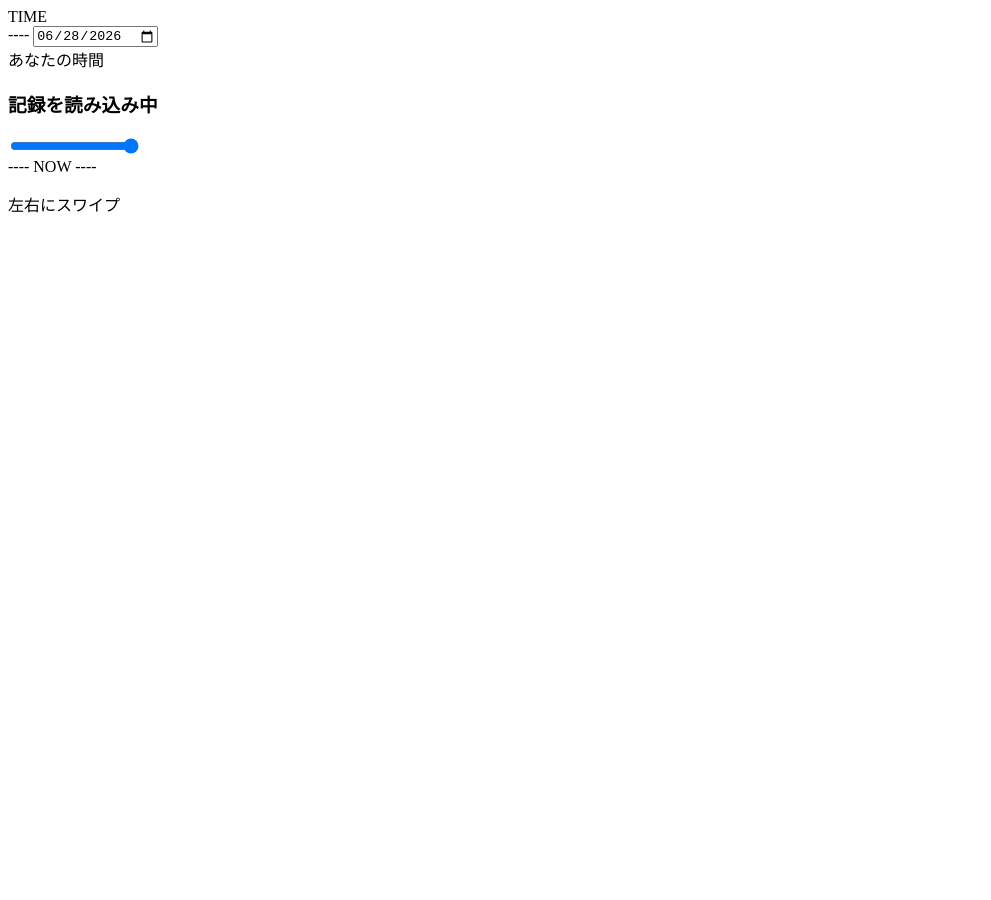
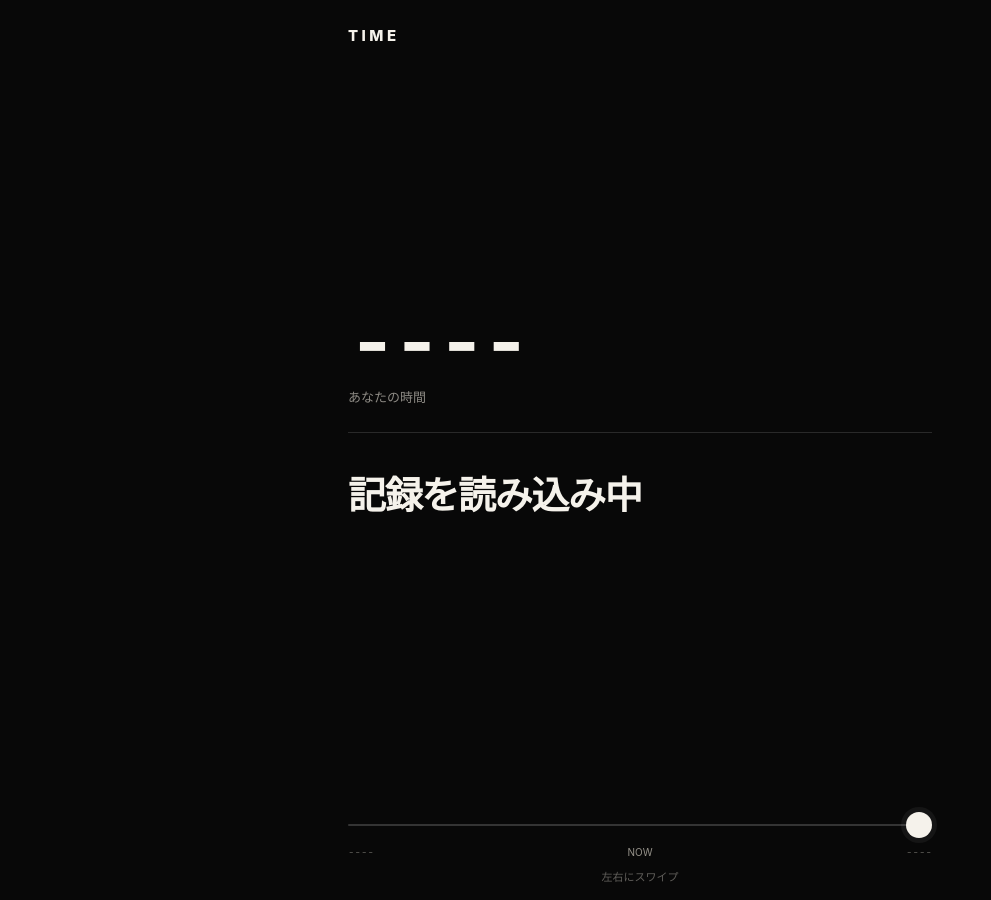
Before and after one commit to fujimototaku/fujimototaku.github.io, a Jekyll site: the page built from time-machine/index.html, in a window 1280 px wide. Shown: the whole page, without its empty margins (0-991 px from the left). Built offline with Jekyll 4.4.1, drawn with Linux system fonts in a browser that asks for light colours.

Commit message:
Simplify TIME mobile interaction

```diff
--- a/assets/time-machine.css
+++ b/assets/time-machine.css
@@ -1,252 +1,41 @@
-.time-machine {
-  --tm-screen: #17241d;
-  --tm-glow: #d7e8cc;
-  --tm-line: #8c948c;
+:root{
+  color-scheme:dark;
+  --bg:#080808;--fg:#f5f2eb;--muted:#8d8a84;--line:#292929;--panel:#111;
 }
-
-.time-machine .tm-console {
-  padding: 0.75rem;
-  background: #d7d7cf;
-  border: 2px outset #f0f0e9;
-}
-
-.tm-screen {
-  position: relative;
-  overflow: hidden;
-  padding: 0.9rem 0.8rem 0.75rem;
-  color: var(--tm-glow);
-  background: var(--tm-screen);
-  border: 2px inset #8f938d;
-  font-family: ui-monospace, "SFMono-Regular", Consolas, "Liberation Mono", monospace;
-  text-align: center;
-}
-
-.tm-screen::after {
-  content: "";
-  position: absolute;
-  inset: 0;
-  pointer-events: none;
-  background: repeating-linear-gradient(
-    to bottom,
-    rgba(255,255,255,0.025) 0,
-    rgba(255,255,255,0.025) 1px,
-    transparent 1px,
-    transparent 4px
-  );
-}
-
-.tm-date-display {
-  position: relative;
-  z-index: 1;
-  margin: 0;
-  font-size: clamp(1.45rem, 7vw, 2.6rem);
-  letter-spacing: 0.04em;
-  line-height: 1.15;
-  text-shadow: 0 0 7px rgba(215,232,204,0.28);
-}
-
-.tm-readout {
-  position: relative;
-  z-index: 1;
-  min-height: 1.5em;
-  margin: 0.45rem 0 0;
-  color: #aebdaa;
-  font-size: 0.72rem;
-}
-
-.tm-controls {
-  display: grid;
-  gap: 0.65rem;
-  margin-top: 0.75rem;
-}
-
-.tm-date-row {
-  display: grid;
-  grid-template-columns: minmax(0, 1fr) auto;
-  gap: 0.45rem;
-  align-items: center;
-}
-
-.tm-date-row input[type="date"] {
-  width: 100%;
-  min-width: 0;
-  min-height: 38px;
-  padding: 0.25rem 0.4rem;
-  color: #222;
-  background: #fff;
-  border: 2px inset #b8b8b2;
-  font: inherit;
-  font-size: 0.9rem;
-}
-
-.tm-range-wrap {
-  display: grid;
-  gap: 0.25rem;
-}
-
-.tm-range-wrap input[type="range"] {
-  width: 100%;
-  accent-color: var(--green);
-}
-
-.tm-range-labels {
-  display: flex;
-  justify-content: space-between;
-  gap: 0.5rem;
-  color: var(--muted);
-  font-family: monospace;
-  font-size: 0.68rem;
-}
-
-.tm-buttons {
-  display: grid;
-  grid-template-columns: repeat(3, 1fr);
-  gap: 0.35rem;
-}
-
-.tm-buttons button {
-  min-height: 38px;
-  padding: 0.3rem 0.4rem;
-  color: #202320;
-  background: #e7e7e2;
-  border: 2px outset #c7c7c0;
-  font: inherit;
-  font-size: 0.75rem;
-  cursor: pointer;
-}
-
-.tm-buttons button:active {
-  border-style: inset;
-}
-
-.tm-buttons button:focus-visible,
-.tm-date-row input:focus-visible,
-.tm-range-wrap input:focus-visible {
-  outline: 2px dotted var(--green);
-  outline-offset: 2px;
-}
-
-.tm-archive-status {
-  margin: 0.65rem 0 0;
-  color: var(--muted);
-  font-family: monospace;
-  font-size: 0.7rem;
-  text-align: center;
-}
-
-.tm-results {
-  display: grid;
-  gap: 0.55rem;
-  margin-top: 0.85rem;
-}
-
-.tm-card {
-  display: grid;
-  grid-template-columns: auto minmax(0, 1fr);
-  gap: 0.65rem;
-  padding: 0.65rem;
-  background: #f8f8f3;
-  border: 1px dotted #aeb0aa;
-}
-
-.tm-card.is-exact {
-  border-style: solid;
-  border-color: #7e8f80;
-  background: #f4f7ef;
-}
-
-.tm-card-date {
-  min-width: 5.6rem;
-  color: var(--green);
-  font-family: monospace;
-  font-size: 0.74rem;
-  line-height: 1.35;
-}
-
-.tm-card-gap {
-  display: block;
-  margin-top: 0.2rem;
-  color: var(--muted);
-  font-size: 0.65rem;
-}
-
-.tm-card-body {
-  min-width: 0;
-}
-
-.tm-card-type {
-  display: inline-block;
-  margin-right: 0.35rem;
-  padding: 0 0.3rem;
-  color: #3f4640;
-  background: #e3e6df;
-  border: 1px solid #bfc4bd;
-  font-family: monospace;
-  font-size: 0.65rem;
-  vertical-align: 0.08em;
-}
-
-.tm-card h3 {
-  display: inline;
-  margin: 0;
-  color: var(--green);
-  font-size: 0.95rem;
-}
-
-.tm-card p {
-  margin: 0.35rem 0 0;
-  font-size: 0.8rem;
-  line-height: 1.55;
-}
-
-.tm-card-image {
-  grid-column: 1 / -1;
-  max-height: 260px;
-  margin-top: 0.25rem;
-  object-fit: contain;
-  background: #fff;
-  border: 1px solid #aaa;
-}
-
-.tm-empty {
-  padding: 0.75rem;
-  color: var(--muted);
-  background: #f7f7f2;
-  border: 1px dotted #b6b7b1;
-  text-align: center;
-}
-
-.tm-jump {
-  animation: tm-jump 260ms steps(2, end);
-}
-
-@keyframes tm-jump {
-  0% { filter: contrast(1); transform: translateX(0); }
-  35% { filter: contrast(1.8); transform: translateX(-2px); }
-  70% { filter: contrast(0.8); transform: translateX(2px); }
-  100% { filter: contrast(1); transform: translateX(0); }
-}
-
-@media (max-width: 520px) {
-  .tm-date-row {
-    grid-template-columns: 1fr;
-  }
-
-  .tm-buttons {
-    grid-template-columns: 1fr;
-  }
-
-  .tm-card {
-    grid-template-columns: 1fr;
-  }
-
-  .tm-card-date {
-    min-width: 0;
-  }
-}
-
-@media (prefers-reduced-motion: reduce) {
-  .tm-jump {
-    animation: none;
-  }
-}
+*{box-sizing:border-box}
+html,body{margin:0;min-height:100%;background:var(--bg);color:var(--fg);font-family:-apple-system,BlinkMacSystemFont,"Helvetica Neue","Hiragino Sans","Yu Gothic",sans-serif}
+body{min-height:100dvh;overflow:hidden}
+button,input{font:inherit}
+.tm{max-width:640px;height:100dvh;margin:auto;padding:max(14px,env(safe-area-inset-top)) 16px max(14px,env(safe-area-inset-bottom));display:grid;grid-template-rows:auto 1fr auto;gap:8px;background:var(--bg)}
+.tm-top{display:flex;align-items:center;justify-content:space-between;min-height:42px}
+.tm-logo{font-size:15px;font-weight:800;letter-spacing:.23em}
+.tm-now{border:0;background:#f5f2eb;color:#090909;border-radius:999px;padding:8px 13px;font-weight:650;cursor:pointer}
+.tm-stage{min-height:0;display:flex;flex-direction:column;justify-content:center;touch-action:pan-y;user-select:none}
+.tm-date-hit{position:relative;display:inline-block;align-self:flex-start;cursor:pointer}
+.tm-date-label{display:block;font-size:clamp(42px,13vw,76px);line-height:.95;font-weight:680;letter-spacing:-.06em;font-variant-numeric:tabular-nums}
+.tm-date-hit input{position:absolute;inset:0;width:100%;height:100%;opacity:0;cursor:pointer}
+.tm-relative{margin-top:9px;color:var(--muted);font-size:13px}
+.tm-hero{margin-top:26px;padding-top:18px;border-top:1px solid var(--line)}
+.tm-source{min-height:16px;color:#76736d;font-size:10px;font-weight:650;letter-spacing:.14em;text-transform:uppercase}
+.tm-hero h1{margin:8px 0 0;font-size:clamp(25px,7vw,38px);line-height:1.08;letter-spacing:-.035em}
+.tm-hero p{margin:10px 0 0;max-width:48ch;color:#a9a59d;font-size:14px;line-height:1.65}
+.tm-image{display:block;width:100%;max-height:30dvh;object-fit:cover;border-radius:15px;margin-top:16px;background:#151515}
+.tm-more{display:flex;gap:7px;overflow-x:auto;margin-top:15px;padding-bottom:2px;scrollbar-width:none}
+.tm-more::-webkit-scrollbar{display:none}
+.tm-chip{white-space:nowrap;border:1px solid var(--line);border-radius:999px;padding:7px 10px;color:#aaa;font-size:11px;text-decoration:none;background:#0e0e0e}
+.tm-bottom{padding-top:8px}
+.tm-rail-wrap{padding:2px 0}
+.tm-rail{appearance:none;width:100%;height:34px;background:transparent;margin:0}
+.tm-rail::-webkit-slider-runnable-track{height:2px;background:#343434;border-radius:2px}
+.tm-rail::-webkit-slider-thumb{appearance:none;width:26px;height:26px;margin-top:-12px;border:0;border-radius:50%;background:var(--fg);box-shadow:0 0 0 5px rgba(255,255,255,.05)}
+.tm-rail::-moz-range-track{height:2px;background:#343434}
+.tm-rail::-moz-range-thumb{width:26px;height:26px;border:0;border-radius:50%;background:var(--fg)}
+.tm-rail-labels{display:flex;justify-content:space-between;gap:12px;color:#5f5d59;font-size:10px;font-variant-numeric:tabular-nums}
+.tm-rail-labels span:nth-child(2){color:#96928a}
+.tm-hint{height:18px;margin:8px 0 0;text-align:center;color:#5f5d59;font-size:11px;transition:opacity .25s ease}
+.tm.is-used .tm-hint{opacity:0}
+.tm-empty{margin:auto;color:var(--muted);text-align:center;font-size:14px}
+.tm-shift{animation:tm-shift .18s ease}
+@keyframes tm-shift{from{opacity:.28;transform:translateX(8px)}to{opacity:1;transform:none}}
+@media (min-width:700px){.tm{padding-left:28px;padding-right:28px}.tm-image{max-height:34dvh}}
+@media (prefers-reduced-motion:reduce){.tm-shift{animation:none}}
```
